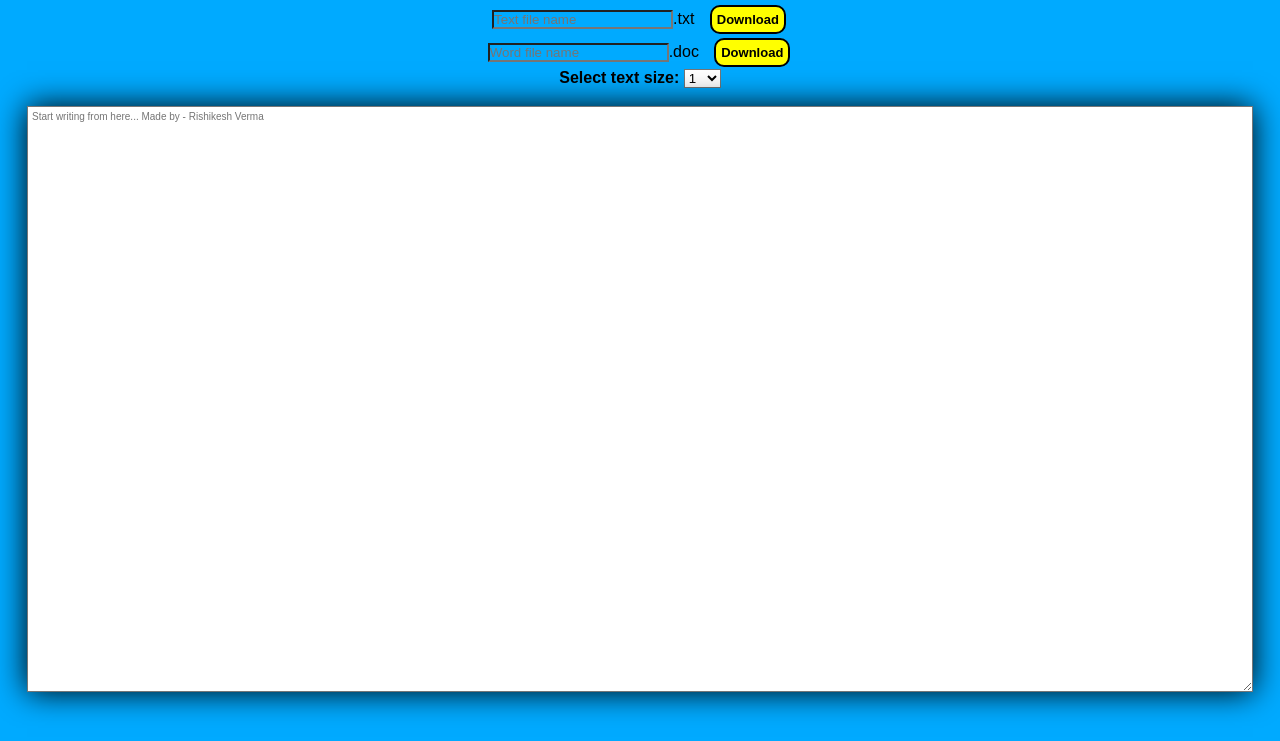
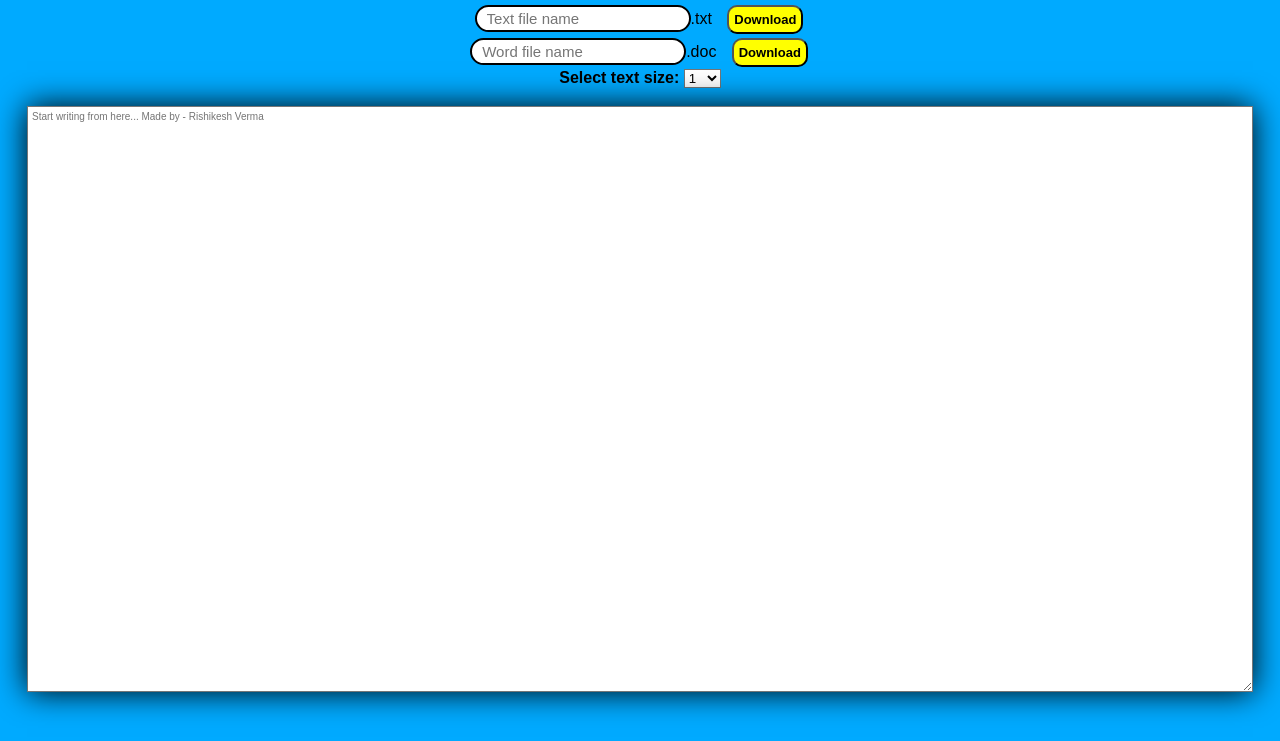
Before and after one commit to Rishikesh1511/onlinenotepad.github.io, a plain HTML site: page index.html in a window 1280 px wide. Shown: the part 59-800 px from the top of the page. Drawn offline with Linux system fonts and the light colour scheme.

Commit message:
Update style.css

```diff
--- a/style.css
+++ b/style.css
@@ -1,4 +1,3 @@
-
 *{
 	padding: 0px;
 	margin: 0px;
@@ -48,17 +47,19 @@ div{
 	margin-top: 0px;
 }
 
-#docName{
+#textDocName,#wordDocName{
    font-size: 15px;
    padding: 3px;
+   padding-left: 10px;
    background-color: white;
    border: 2px solid black;
    border-radius: 20px;
 }
 
-#docName:hover{
+#textDocName:hover,#wordDocName:hover{
    font-size: 15px;
    padding: 3px;
+   padding-left: 10px;
    background-color: white;
    border: 2px solid black;
    box-shadow: 0 0 15px;
@@ -73,7 +74,7 @@ div{
 	margin: 2px;
 	padding: 5px;
 	font-family: arial;
-	border:2px solid black;
+	border:2px solid b  lack;
 	border-radius: 10px;
 }
 
```
